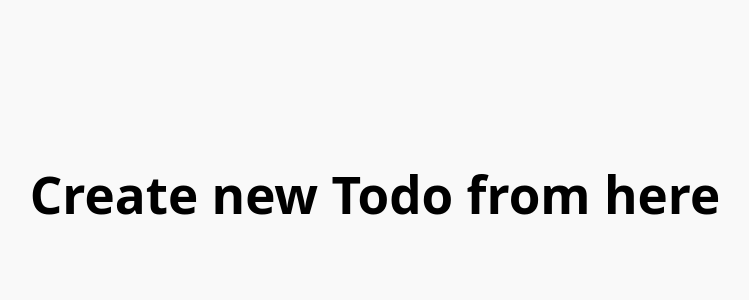
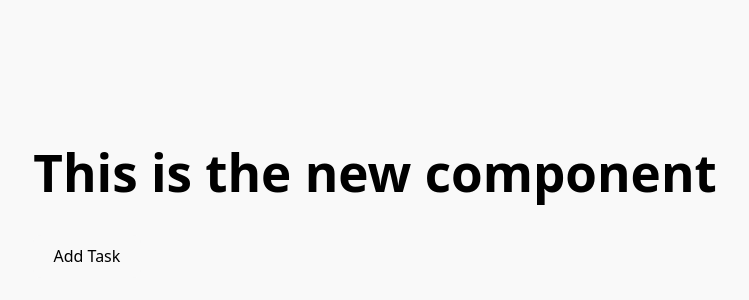
Before and after one commit to Nayan-Vijay-Sonawane/New-React-Series, a React (Vite) app in the folder vite-project/: page / in a window 1280 px wide. Shown: the part 206-506 px from the top of the page, without its empty margins (265-1014 px from the left). Built offline with nearby package versions, Linux system fonts and the light colour scheme.

Commit message:
new changes

```diff
--- a/vite-project/src/component/NewEelement.jsx
+++ b/vite-project/src/component/NewEelement.jsx
@@ -1,5 +1,12 @@
+import '../index.css';
+
 const NewEelement = () => {
-    return <div>
-        <h1>This is the new </h1>
+    return (
+    <div>
+        <h1>This is the new component </h1>
+        <button>Add Task</button>
     </div>
-}
+    );
+};
+
+export default NewEelement;
--- a/vite-project/src/index.css
+++ b/vite-project/src/index.css
@@ -2,6 +2,7 @@
   background-color: #f9f9f9;
   color: black;
   justify-content:center;
+  align-items:center;
 }
 :root {
   font-family: system-ui, Avenir, Helvetica, Arial, sans-serif;
@@ -11,17 +12,11 @@
   color-scheme: light dark;
   color: rgba(255, 255, 255, 0.87);
   background-color: #242424;
-  align-items: center;
 
   font-synthesis: none;
   text-rendering: optimizeLegibility;
   -webkit-font-smoothing: antialiased;
   -moz-osx-font-smoothing: grayscale;
-}
-.newspace{
-  text-align:center;
-  align-items: center;
-  place-items: center;
 }
 
 a {
@@ -44,14 +39,11 @@ body {
 h1 {
   font-size: 3.2em;
   line-height: 1.1;
-  display: flex;
-  justify-content: center;
-  align-items: center;
-  place-items: center;
-  text-align: center;
 }
 
 button {
+  display:flex;
+  justify-content: center;
   border-radius: 8px;
   border: 1px solid transparent;
   padding: 0.6em 1.2em;
--- a/vite-project/src/main.jsx
+++ b/vite-project/src/main.jsx
@@ -4,9 +4,10 @@ import './index.css'
 // import App from './App.jsx'
 import Card from './component/Card.jsx';
 import CreateTodo from './component/CreateTodo.jsx'
+import NewEelement from './component/NewEelement.jsx';
 
 createRoot(document.getElementById('root')).render(
   <StrictMode>
-    <CreateTodo />
+    <NewEelement />
   </StrictMode>,
 )
```
